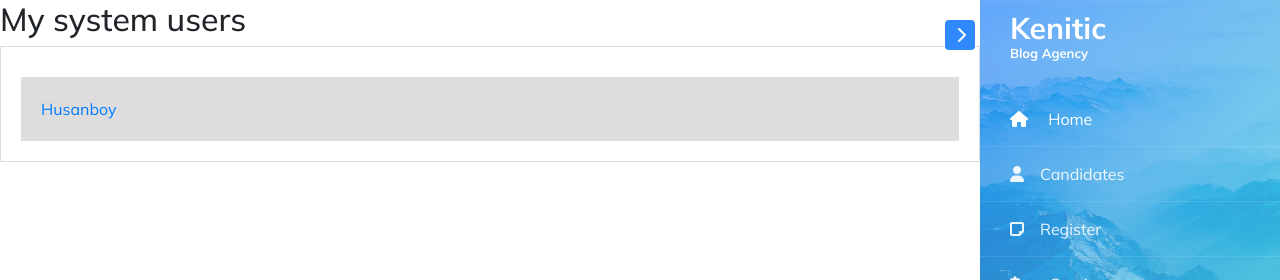
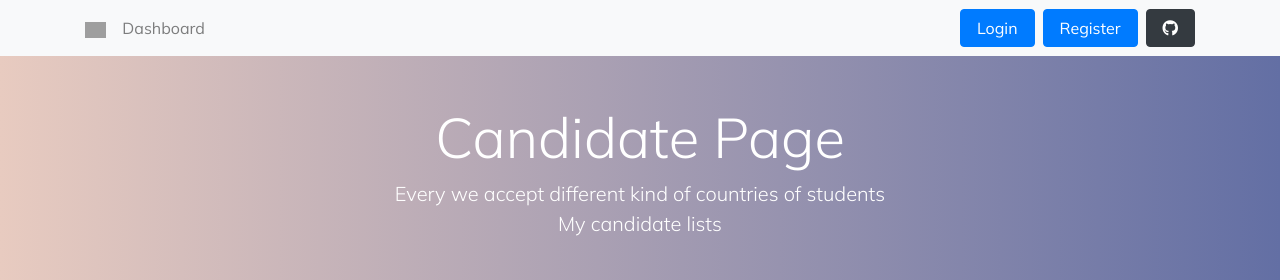
Before and after one commit to hwandev12/magestic_center, a Django app: page /candidate/ in a window 1280 px wide. Shown: the top 280 px of the page. Run offline with Django 4.2, Linux system fonts and the light colour scheme; data comes from the database, SQL or seed files in the repository; both versions use the stored data as it was after the commit; some libraries are stand-ins or nearby versions; grey boxes are pictures that could not be loaded.

Commit message:
login logout

```diff
--- a/base_app/urls.py
+++ b/base_app/urls.py
@@ -6,9 +6,9 @@ app_name = 'candidate'
 
 urlpatterns = [
     path('<int:pk>/', Candidate_details.as_view(), name='details'),
-    path('<int:pk>/update/', Update_candidate.as_view(), name='update_info'),
-    path('<int:pk>/delete/', Delete_candidate.as_view(), name='delete_info'),
+    path('<int:pk>/update/', Update_candidate.as_view(), name='update'),
+    path('<int:pk>/delete/', Delete_candidate.as_view(), name='delete'),
     path('candidate/', Candidate_lists.as_view(), name='candidate'),
-    path('signup/', Register.as_view(), name='register'),
+    path('signup/', Register.as_view(), name='create'),
     path('/deleted', Deleted.as_view(), name='deleted')
 ]
--- a/base_app/views.py
+++ b/base_app/views.py
@@ -23,7 +23,7 @@ class Candidate_details(DetailView):
     context_object_name = 'candid'
 
 class Register(CreateView):
-    template_name = 'pages/register.html'
+    template_name = 'pages/candid_create.html'
     form_class = MainRegister
 
     def get_success_url(self):
@@ -40,7 +40,6 @@ class Update_candidate(UpdateView):
 
 class Delete_candidate(DeleteView):
     template_name = 'pages/candidate_confirm_delete.html'
-    form_class = MainRegister
     queryset = models.Candidate.objects.all()
 
     def get_success_url(self):
--- a/core/settings.py
+++ b/core/settings.py
@@ -123,3 +123,6 @@ AUTH_USER_MODEL = 'base_app.User'
 CRISPY_ALLOWED_TEMPLATE_PACKS = "bootstrap5"
 
 CRISPY_TEMPLATE_PACK = "bootstrap5"
+
+LOGIN_REDIRECT_URL = '/'
+LOGOUT_REDIRECT_URL = '/'
--- a/core/urls.py
+++ b/core/urls.py
@@ -1,9 +1,12 @@
 from django.contrib import admin
 from django.urls import path, include
 from base_app.views import BaseView
+from django.contrib.auth.views import LoginView, LogoutView
 
 urlpatterns = [
     path('admin/', admin.site.urls),
     path('', BaseView.as_view(), name='home'),
-    path('', include('base_app.urls'))
+    path('', include('base_app.urls')),
+    path('login/', LoginView.as_view(), name='login'),
+    path('logout/', LogoutView.as_view(), name='logout')
 ]
--- a/templates/details/candidate_details.html
+++ b/templates/details/candidate_details.html
@@ -73,8 +73,8 @@
 
       </div>
       <div class="d-flex justify-content-between w-75 mx-auto">
-        <a class="btn btn-primary w-50" href="{% url 'candidate:update_info' candid.pk %}">Update</a>
-        <a class="btn btn-primary w-50 mx-5" href="{% url 'candidate:delete_info' candid.pk %}">Delete</a>
+        <a class="btn btn-primary w-50" href="{% url 'candidate:update' candid.pk %}">Update</a>
+        <a class="btn btn-primary w-50 mx-5" href="{% url 'candidate:delete' candid.pk %}">Delete</a>
       </div>
     </main>
 {% endblock content %}
--- a/templates/layouts/base.html
+++ b/templates/layouts/base.html
@@ -18,94 +18,25 @@
       rel="stylesheet"
       href="https://stackpath.bootstrapcdn.com/font-awesome/4.7.0/css/font-awesome.min.css"
     />
-    <link rel="stylesheet" href="https://cdnjs.cloudflare.com/ajax/libs/tailwindcss/2.2.19/tailwind.min.css" integrity="sha512-wnea99uKIC3TJF7v4eKk4Y+lMz2Mklv18+r4na2Gn1abDRPPOeef95xTzdwGD9e6zXJBteMIhZ1+68QC5byJZw==" crossorigin="anonymous" referrerpolicy="no-referrer" />
     <link rel="preconnect" href="https://fonts.googleapis.com">
     <link rel="preconnect" href="https://fonts.gstatic.com" crossorigin>
     <link href="https://fonts.googleapis.com/css2?family=Mulish:wght@300;400;500;600;700;800&display=swap" rel="stylesheet">
     <link rel="stylesheet" href="https://cdnjs.cloudflare.com/ajax/libs/font-awesome/6.1.1/css/all.min.css" integrity="sha512-KfkfwYDsLkIlwQp6LFnl8zNdLGxu9YAA1QvwINks4PhcElQSvqcyVLLD9aMhXd13uQjoXtEKNosOWaZqXgel0g==" crossorigin="anonymous" referrerpolicy="no-referrer" />
-    <link rel="stylesheet" href="{% static 'css/base.css' %}" />
+    <link href="https://cdn.jsdelivr.net/npm/bootstrap@5.0.2/dist/css/bootstrap.min.css" rel="stylesheet" integrity="sha384-EVSTQN3/azprG1Anm3QDgpJLIm9Nao0Yz1ztcQTwFspd3yD65VohhpuuCOmLASjC" crossorigin="anonymous">
+    <link rel="stylesheet" href="https://cdnjs.cloudflare.com/ajax/libs/twitter-bootstrap/4.3.1/css/bootstrap.min.css">
+    <link rel="stylesheet" href="https://code.jquery.com/jquery-3.3.1.slim.min.js">
+    <link rel="stylesheet" href="https://cdnjs.cloudflare.com/ajax/libs/twitter-bootstrap/4.3.1/js/bootstrap.bundle.min.js">
+    <link rel="stylesheet" href="https://stackpath.bootstrapcdn.com/font-awesome/4.7.0/css/font-awesome.min.css">
   </head>
   <body style="font-family: 'Mulish', sans-serif;">
-    <div class="wrapper d-flex align-items-stretch" style="position: absolute; z-index: 8; overflow: hidden;">
-      <nav
-        id="sidebar"
-        class="order-last img"
-        style="background-image: url({% static 'img/bg_1.jpg'%});"
-      >
-        <div class="custom-menu">
-          <button
-            type="button"
-            id="sidebarCollapse"
-            class="btn btn-primary"
-          ></button>
-        </div>
-        <div class="">
-          <h1>
-            <a href="/" class="logo"
-              >Kenitic <span>Blog Agency</span></a
-            >
-          </h1>
-          <ul class="list-unstyled components mb-5">
-            <li class="active">
-              <a href="/"><span class="fa fa-home mr-3"></span> Home</a>
-            </li>
-            <li>
-              <a href="{% url 'candidate:candidate' %}"><span class="fa fa-user mr-3"></span>Candidates</a>
-            </li>
-            <li>
-              <a href="{% url 'candidate:register' %}"><span class="fa fa-sticky-note mr-3"></span>Register</a>
-            </li>
-            <li>
-              <a href="#"><span class="fa fa-cogs mr-3"></span> Services</a>
-            </li>
-            <li>
-              <a href="#"
-                ><span class="fa fa-paper-plane mr-3"></span> Contacts</a
-              >
-            </li>
-          </ul>
-
-          <div class="mb-5 px-4">
-            <h3 class="h6 mb-3">Subscribe for newsletter</h3>
-            <form action="#" class="subscribe-form">
-              <div class="form-group d-flex">
-                <div class="icon"><span class="icon-paper-plane"></span></div>
-                <input
-                  type="text"
-                  class="form-control"
-                  placeholder="Enter Email Address"
-                />
-              </div>
-            </form>
-          </div>
-
-          <div class="footer px-4">
-            <p>
-              Copyright &copy;
-              <script>
-                document.write(new Date().getFullYear());
-              </script>
-              All rights reserved | This template is made with
-              <i class="icon-heart" aria-hidden="true"></i> by
-              <a href="/">Me</a>
-            </p>
-          </div>
-        </div>
-      </nav>
-
-      <!-- Page Content  -->
-      <div id="content">
-        {% block content %}
-        {% endblock content %}
-      </div>
+    {% include 'layouts/navbar.html' %}
+    <div class="container">
+      {% block content %}
+      {% endblock content %}
     </div>
     {% include 'layouts/footer.html' %}
-
-
-
-    <script src="{% static 'js/jquery.min.js' %}"></script>
-    <script src="{% static 'js/popper.js' %}"></script>
-    <script src="{% static 'js/bootstrap.min.js' %}"></script>
-    <script src="{% static 'js/main.js' %}"></script>
+    <script src="https://cdn.jsdelivr.net/npm/@popperjs/core@2.9.2/dist/umd/popper.min.js" integrity="sha384-IQsoLXl5PILFhosVNubq5LC7Qb9DXgDA9i+tQ8Zj3iwWAwPtgFTxbJ8NT4GN1R8p" crossorigin="anonymous"></script>
+    <script src="https://cdn.jsdelivr.net/npm/bootstrap@5.0.2/dist/js/bootstrap.min.js" integrity="sha384-cVKIPhGWiC2Al4u+LWgxfKTRIcfu0JTxR+EQDz/bgldoEyl4H0zUF0QKbrJ0EcQF" crossorigin="anonymous"></script>
+    <script src="https://cdn.jsdelivr.net/npm/bootstrap@5.0.2/dist/js/bootstrap.bundle.min.js" integrity="sha384-MrcW6ZMFYlzcLA8Nl+NtUVF0sA7MsXsP1UyJoMp4YLEuNSfAP+JcXn/tWtIaxVXM" crossorigin="anonymous"></script>
   </body>
 </html>
--- /dev/null
+++ b/templates/layouts/navbar.html
@@ -0,0 +1,67 @@
+<!-- Navbar -->
+<nav class="navbar navbar-expand-lg navbar-light bg-light navlar">
+    <!-- Container wrapper -->
+    <div class="container">
+      <!-- Navbar brand -->
+      <a class="navbar-brand me-2" href="https://mdbgo.com/">
+        <img
+          src="https://mdbcdn.b-cdn.net/img/logo/mdb-transaprent-noshadows.webp"
+          height="16"
+          alt="MDB Logo"
+          loading="lazy"
+          style="margin-top: -1px;"
+        />
+      </a>
+
+      <!-- Toggle button -->
+      <button
+        class="navbar-toggler"
+        type="button"
+        data-mdb-toggle="collapse"
+        data-mdb-target="#navbarButtonsExample"
+        aria-controls="navbarButtonsExample"
+        aria-expanded="false"
+        aria-label="Toggle navigation"
+      >
+        <i class="fas fa-bars"></i>
+      </button>
+
+      <!-- Collapsible wrapper -->
+      <div class="collapse navbar-collapse" id="navbarButtonsExample">
+        <!-- Left links -->
+        <ul class="navbar-nav me-auto mb-2 mb-lg-0">
+          <li class="nav-item">
+            <a class="nav-link" href="/">Dashboard</a>
+          </li>
+        </ul>
+        <!-- Left links -->
+
+        <div class="d-flex align-items-center">
+          {% if request.user.is_authenticated %}
+          <div class="mx-3"> user: {{ request.user.username }}</div>
+          <a href="/logout/" class="btn btn-primary px-3 me-2">
+            Logout
+          </a>
+          {% else %}
+          <a href="/login/" class="btn btn-primary px-3 me-2">
+            Login
+          </a>
+          {% endif %}
+          {% if not request.user.is_authenticated %}
+          <a href="/" class="btn btn-primary px-3 me-2">
+            Register
+          </a>
+          {% endif %}
+          <a
+            class="btn btn-dark px-3"
+            href="https://github.com/mdbootstrap/mdb-ui-kit"
+            role="button"
+            ><i class="fab fa-github"></i
+          ></a>
+        </div>
+      </div>
+      <!-- Collapsible wrapper -->
+    </div>
+    <!-- Container wrapper -->
+  </nav>
+  <!-- Navbar -->
--- a/templates/pages/candidate_confirm_delete.html
+++ b/templates/pages/candidate_confirm_delete.html
@@ -6,7 +6,6 @@
 <div class="wrapper-name">
     <form method="post" class="w-50 mx-auto">
         {% csrf_token %}
-        {{ form | crispy }}
         <button type="submit" class="btn btn-primary w-100">Delete</button>
     </form>
 </div>
--- a/templates/pages/candidates.html
+++ b/templates/pages/candidates.html
@@ -1,23 +1,81 @@
-{% extends 'layouts/base.html' %}
-{% block content %}
-<title>{% block title %}Candidates{% endblock title %}</title>
+{% extends 'layouts/base.html' %} {% block content %}
 <style>
-    .wrapper-name {
+  body {
+    background: #e8cbc0;
+    background: -webkit-linear-gradient(to right, #e8cbc0, #636fa4);
+    background: linear-gradient(to right, #e8cbc0, #636fa4);
+    min-height: 100vh;
+  }
+
+  .social-link {
+    width: 30px;
+    height: 30px;
     border: 1px solid #ddd;
-        padding: 20px;
+    display: flex;
+    align-items: center;
+    justify-content: center;
+    color: #666;
+    border-radius: 50%;
+    transition: all 0.3s;
+    font-size: 0.9rem;
   }
-    .name {
-        padding: 20px 20px;
-        background-color: #ddd ;
-        width: 100%;
-        display: block;
-        margin-top: 10px;
+
+  .social-link:hover,
+  .social-link:focus {
+    background: #ddd;
+    text-decoration: none;
+    color: #555;
   }
 </style>
-<h2>My system users</h2>
-<div class="wrapper-name">
+<title>{% block title %}Candidates{% endblock title %}</title>
+
+<!-- For demo purpose -->
+<div class="container py-5">
+  <div class="row text-center text-white">
+    <div class="col-lg-8 mx-auto">
+      <h1 class="display-4">Candidate Page</h1>
+      <p class="lead mb-0">
+        Every we accept different kind of countries of students
+      </p>
+      <p class="lead">My candidate lists</p>
+    </div>
+  </div>
+</div>
+<!-- End -->
+
+<div class="container">
+  <div class="row text-center">
+    <!-- Team item -->
+    <div class="col-xl-3 col-sm-6 mb-5">
+      <div class="bg-white rounded shadow-sm py-5 px-4">
+        <img
+          src="https://bootstrapious.com/i/snippets/sn-team/teacher-4.jpg"
+          alt=""
+          width="100"
+          class="img-fluid rounded-circle mb-3 img-thumbnail shadow-sm"
+        />
         {% for candidate in candid %}
-    <a class="name" href="{% url 'candidate:details' candidate.pk %}">{{ candidate.name }} <br></a>
+        <h5 class="mb-0"><a class="name" href="{% url 'candidate:details' candidate.pk %}">{{ candidate.name }}</a></h5>
+        <span class="small text-uppercase text-muted">{{ candidate.job }}</span>
         {% endfor %}
+        <ul class="social mb-0 list-inline mt-3">
+          <li class="list-inline-item">
+            <a href="#" class="social-link"><i class="fa fa-facebook-f"></i></a>
+          </li>
+          <li class="list-inline-item">
+            <a href="#" class="social-link"><i class="fa fa-twitter"></i></a>
+          </li>
+          <li class="list-inline-item">
+            <a href="#" class="social-link"><i class="fa fa-instagram"></i></a>
+          </li>
+          <li class="list-inline-item">
+            <a href="#" class="social-link"><i class="fa fa-linkedin"></i></a>
+          </li>
+        </ul>
       </div>
+    </div>
+    <!-- End -->
+  </div>
+</div>
+
 {% endblock content %}
--- a/templates/pages/main.html
+++ b/templates/pages/main.html
@@ -2,5 +2,5 @@
 <title>{% block title %}Home{% endblock title %}</title>
 
 {% block content %}
-<h1>This is template</h1>
+    <h1>Main template</h1>
 {% endblock content %}
```
Also changed, not shown: templates/pages/deleted.html (+37 -12 lines), templates/registration/login.html (added, +19 -0 lines), db.sqlite3, templates/pages/candid_create.html (renamed from templates/pages/register.html). Lines whose indentation alone changed are shown as unchanged.
